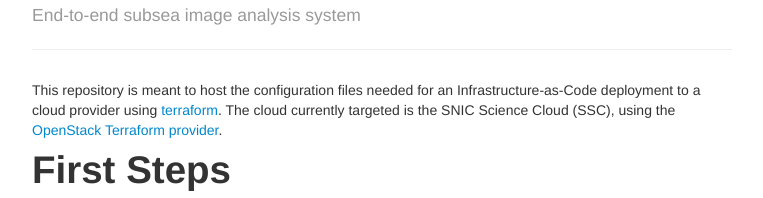
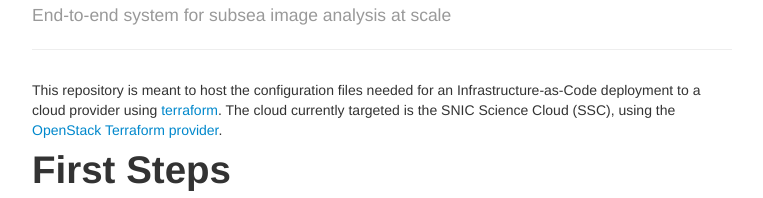
Before and after one commit to ocean-data-factory-sweden/cloudina-static, a Jekyll site: the page built from index.md, in a window 1280 px wide. Shown: the part 382-580 px from the top of the page, without its empty margins (258-1021 px from the left). Built offline with Jekyll 4.4.1, drawn with Linux system fonts in a browser that asks for light colours.

Commit message:
Update tagline

```diff
--- a/_includes/themes/twitter/page.html
+++ b/_includes/themes/twitter/page.html
@@ -1,5 +1,5 @@
 <div class="page-header">
-  <a href="https://ocean-data-factory-sweden.github.io/cloudina-static/"><img src="https://raw.githubusercontent.com/ocean-data-factory-sweden/kso-infra/feature/add-logo/docs/logo.png?token=GHSAT0AAAAAACHHEYG3EYBEK5LKQPWNDON6ZHYY2NQ" alt="Cloudina"></a>
+  <a href="https://ocean-data-factory-sweden.github.io/cloudina-static/"><img src="https://raw.githubusercontent.com/ocean-data-factory-sweden/kso-infra/feature/add-logo/docs/logo.png?token=GHSAT0AAAAAACHHEYG3QPY6JF752VCIJMR2ZHYY5XA" alt="Cloudina"></a>
   <h2>{% if page.tagline %} <small>{{ page.tagline }}</small>{% endif %}</h2>
 </div>
 
--- a/index.md
+++ b/index.md
@@ -1,7 +1,7 @@
 ---
 layout: page
 title: Cloudina
-tagline: End-to-end subsea image analysis system
+tagline: End-to-end system for subsea image analysis at scale
 description: Blueprint for subsea image analysis infrastructure
 ---
 
```
